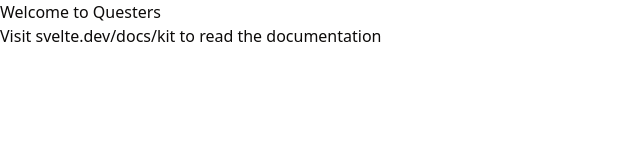
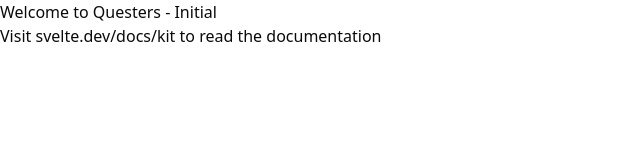
Before and after one commit to pedroaz/questers-portal, a SvelteKit app: page / in a window 1280 px wide. Shown: the top 160 px of the page, without its empty margins (0-640 px from the left). Built offline with nearby package versions, Linux system fonts and the light colour scheme.

Commit message:
adding trigger changes

```diff
--- a/src/routes/+page.svelte
+++ b/src/routes/+page.svelte
@@ -1,2 +1,2 @@
-<h1>Welcome to Questers</h1>
+<h1>Welcome to Questers - Initial</h1>
 <p>Visit <a href="https://svelte.dev/docs/kit">svelte.dev/docs/kit</a> to read the documentation</p>
```
